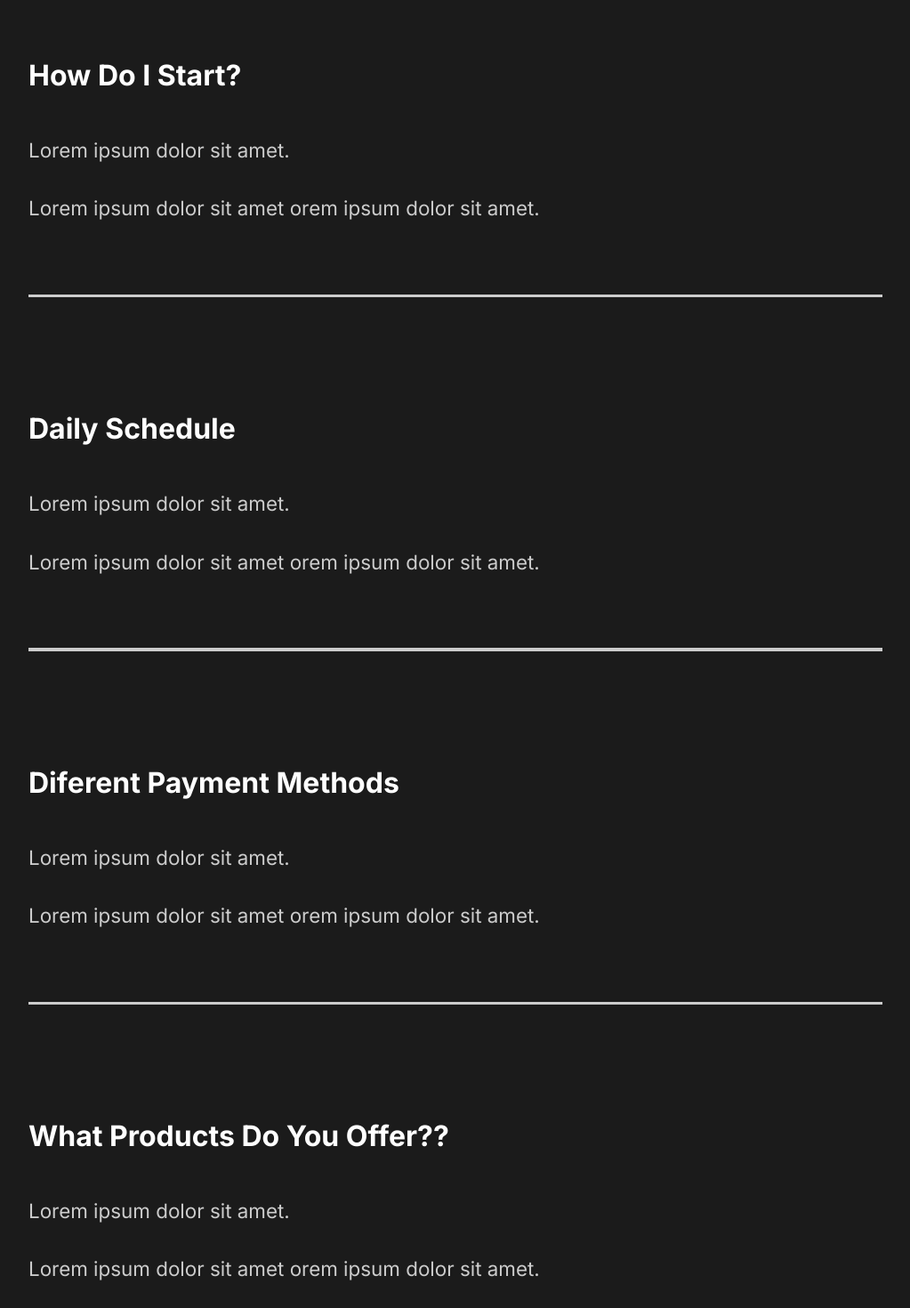
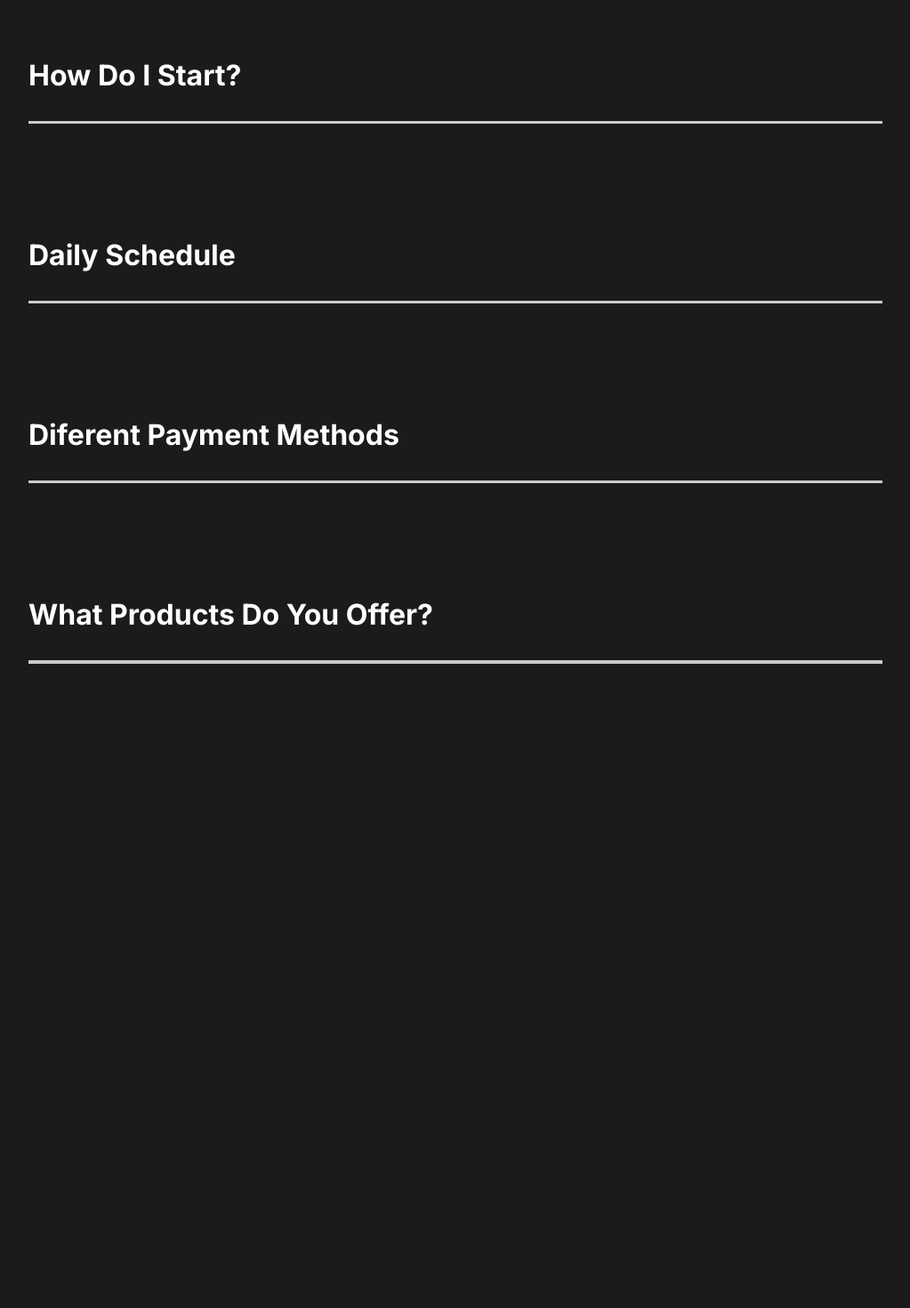
Before and after one commit to jsilva23/capture, a React (Create React App) app: page / in a window 1280 px wide. Shown: the part 2400-3870 px from the top of the page at 89% size, without its empty margins (128-1151 px from the left). After the commit the page ends 3306 px from the top, so only its background shows below. Built offline with nearby package versions, Linux system fonts and the light colour scheme.

Commit message:
16. animate FAQ section

```diff
--- a/src/components/FaqSection.js
+++ b/src/components/FaqSection.js
@@ -1,46 +1,62 @@
 import Styled from "styled-components";
 
 import { About } from "../styles";
+import Toggle from "./Toggle";
 
-const  FaqSection = () => {
-    return(
+import { AnimateSharedLayout } from "framer-motion";
+
+const FaqSection = () => {
+  return (
     <Faq>
-            <h2>Any Questions? <span>FAQ</span></h2>
-            <div className="question">
-                <h4>How Do I Start?</h4>
+      <h2>
+        Any Questions? <span>FAQ</span>
+      </h2>
+
+      <AnimateSharedLayout>
+        <Toggle title="How Do I Start?">
           <div className="answer">
             <p>Lorem ipsum dolor sit amet.</p>
-                    <p>Lorem ipsum dolor sit amet orem ipsum dolor sit amet.</p>
+
+            <p>
+              Lorem ipsum dolor sit amet consectetur adipisicing elit. Odit,
+              reprehenderit perferendis sunt magni dolores ratione.
+            </p>
           </div>
-                <div className="faq-line"></div>
-            </div>
-            <div className="question">
-                <h4>Daily Schedule</h4>
+        </Toggle>
+
+        <Toggle title="Daily Schedule">
           <div className="answer">
             <p>Lorem ipsum dolor sit amet.</p>
-                    <p>Lorem ipsum dolor sit amet orem ipsum dolor sit amet.</p>
+            <p>
+              Lorem ipsum dolor sit amet consectetur adipisicing elit. Odit,
+              reprehenderit perferendis sunt magni dolores ratione.
+            </p>
           </div>
-                <div className="faq-line"></div>
-            </div>
-            <div className="question">
-                <h4>Diferent Payment Methods</h4>
+        </Toggle>
+
+        <Toggle title="Diferent Payment Methods">
           <div className="answer">
             <p>Lorem ipsum dolor sit amet.</p>
-                    <p>Lorem ipsum dolor sit amet orem ipsum dolor sit amet.</p>
+            <p>
+              Lorem ipsum dolor sit amet consectetur adipisicing elit. Odit,
+              reprehenderit perferendis sunt magni dolores ratione.
+            </p>
           </div>
-                <div className="faq-line"></div>
-            </div>
-            <div className="question">
-                <h4>What Products Do You Offer??</h4>
+        </Toggle>
+
+        <Toggle title="What Products Do You Offer?">
           <div className="answer">
             <p>Lorem ipsum dolor sit amet.</p>
-                    <p>Lorem ipsum dolor sit amet orem ipsum dolor sit amet.</p>
+            <p>
+              Lorem ipsum dolor sit amet consectetur adipisicing elit. Odit,
+              reprehenderit perferendis sunt magni dolores ratione.
+            </p>
           </div>
-                <div className="faq-line"></div>
-            </div>
+        </Toggle>
+      </AnimateSharedLayout>
     </Faq>
-    )
-}
+  );
+};
 
 const Faq = Styled(About)`
     display: block;
@@ -73,6 +89,6 @@
             padding: 1rem 0rem;
         }
     }
-`
+`;
 
 export default FaqSection;
--- /dev/null
+++ b/src/components/Toggle.js
@@ -0,0 +1,16 @@
+import { useState } from "react";
+import { motion } from "framer-motion";
+
+const Toggle = ({ title, children }) => {
+  const [toggle, setToggle] = useState(false);
+
+  return (
+    <motion.div layout className="question" onClick={() => setToggle(!toggle)}>
+      <motion.h4 layout>{title}</motion.h4>
+      {toggle ? children : ""}
+      <div className="faq-line"></div>
+    </motion.div>
+  );
+};
+
+export default Toggle;
```
Lines whose indentation alone changed are shown as unchanged.
